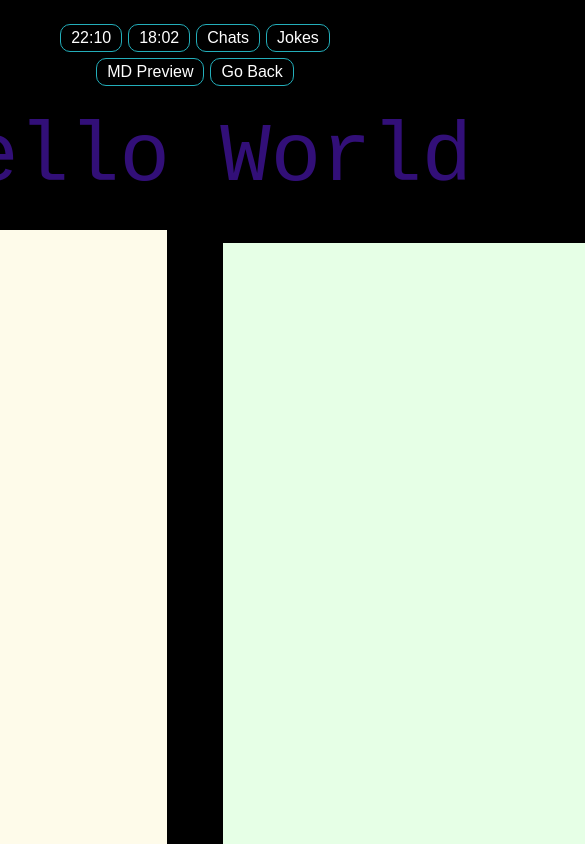
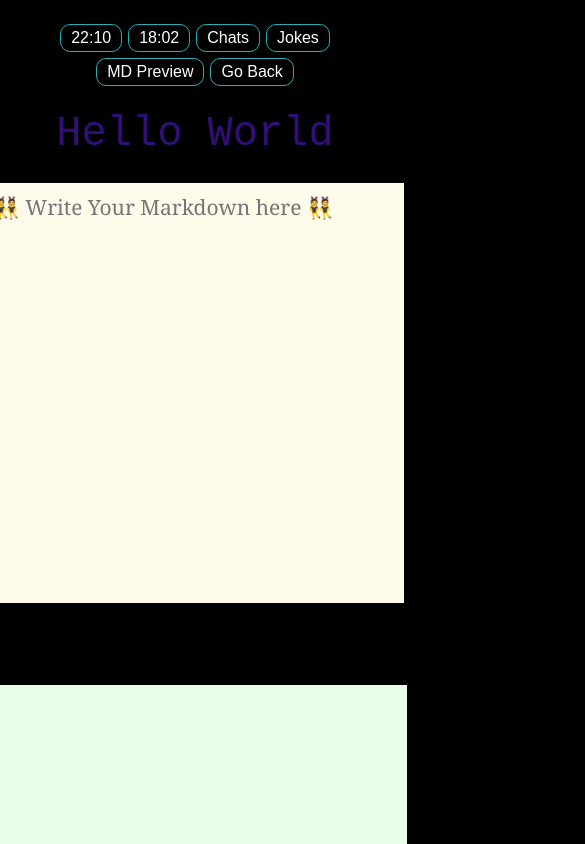
Before and after one commit to nuoxoxo/gig, a React (Vite) app: page / in a window 390 px wide. Both pictures are taken after a click on the button "MD Preview". Shown: the top 844 px of the page, 585 px wide, since content can reach past the window. Built offline with nearby package versions, Linux system fonts and the light colour scheme; no server answers.

Commit message:
gig : fix Sass

```diff
--- a/src/App.scss
+++ b/src/App.scss
@@ -191,3 +191,20 @@ textarea {
   font-family: Georgia;
   font-size: 21px;
 }
+
+
+@media (max-width: 960px) {
+  .mdp-body {
+    flex-direction: column;
+  }
+
+  .container-hello {
+    font-size: $Size-1;
+  }
+
+  .input, .output {
+    width: 400px;
+    height: 400px;
+  }
+
+}
```
